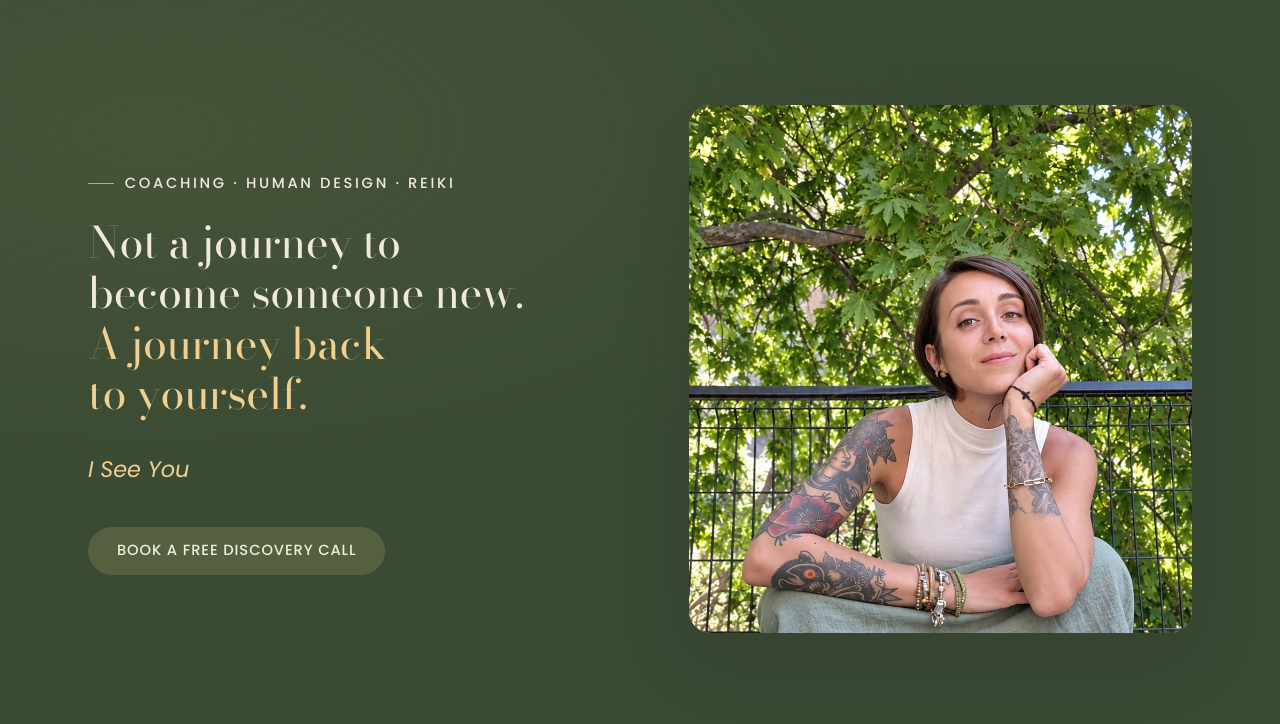
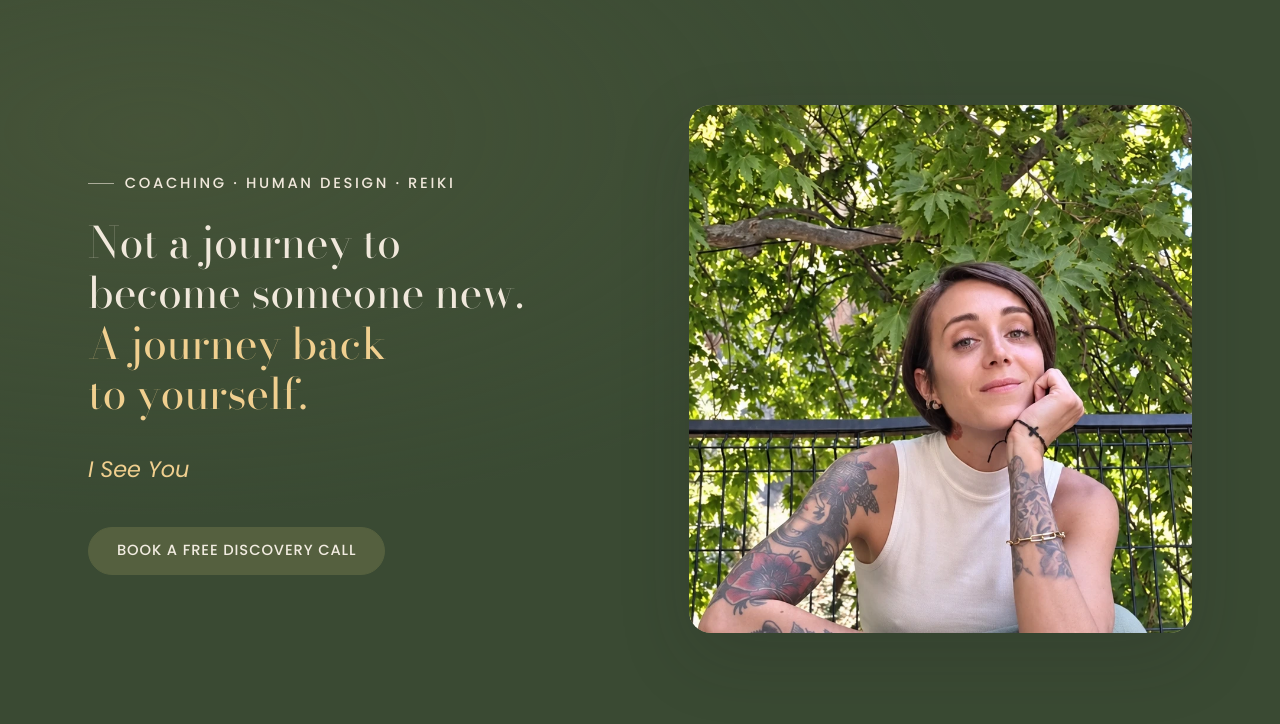
Before and after one commit to imamhassanabdallah-spec/reflecting-journeys, a plain HTML site: page index.html in a window 1280 px wide. Shown: the part 76-800 px from the top of the page. Drawn offline with nearby package versions, Linux system fonts and the light colour scheme.

Commit message:
New hero photo; fill empty cell in About pillars grid
- Home hero: new full-length photo of Laura under the trees (CMS default updated)
- About "The Fruit Of" grid: odd last card spans the full row on desktop,
  removing the empty grey cell

Co-Authored-By: Claude Opus 5.5 <noreply@anthropic.com>

```diff
--- a/content/site.json
+++ b/content/site.json
@@ -58,7 +58,7 @@
   ],
   "images": {
     "home": {
-      "hero": "images/uploads/laura-trees.jpg",
+      "hero": "images/uploads/laura-trees-full.webp",
       "meet": "images/uploads/laura-about.jpg"
     },
     "services": {
--- a/index.html
+++ b/index.html
@@ -95,7 +95,7 @@
         </div>
       </div>
       <figure class="hero__figure">
-        <img src="images/uploads/laura-trees.jpg" data-cms-img="images.home.hero" alt="Laura Brambilla sitting outdoors under the trees" fetchpriority="high" decoding="async" style="object-position: 50% 24%" />
+        <img src="images/uploads/laura-trees-full.webp" data-cms-img="images.home.hero" alt="Laura Brambilla sitting outdoors under the trees" fetchpriority="high" decoding="async" style="object-position: 50% 24%" />
       </figure>
     </div>
   </section>
--- a/styles.css
+++ b/styles.css
@@ -1360,6 +1360,11 @@ body.has-hero .hero:first-of-type { margin-top: calc(-1 * var(--header-h)); }
 .pillar__num { font-family: var(--font-display); font-size: 1.1rem; color: var(--accent-warm); }
 .pillar__title { font-size: clamp(1.3rem, 2.2vw, 1.7rem); margin: 0.5rem 0 0.7rem; }
 .pillar p { color: var(--text-soft); font-size: 0.98rem; }
+/* Odd count: the last card spans the full row (no empty grey cell) */
+@media (min-width: 681px) {
+  .pillar:last-child:nth-child(odd) { grid-column: 1 / -1; text-align: center; }
+  .pillar:last-child:nth-child(odd) p { max-width: 46ch; margin-inline: auto; }
+}
 @media (max-width: 680px) { .pillars { grid-template-columns: 1fr; } }
 
 /* ---------- About: reflector ---------- */
```
Also changed, not shown: images/uploads/laura-trees-full.webp (added).
